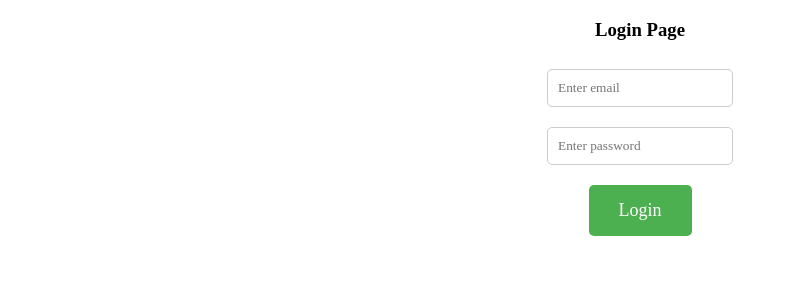
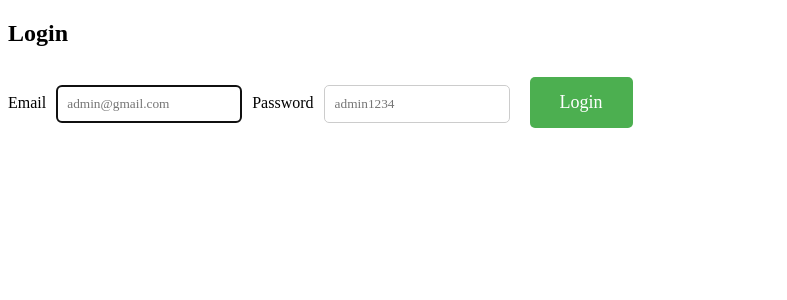
Before and after one commit to BNAnjana/fleet-management-react-app, a React (Vite) app in the folder mini-fleet-app/: page / in a window 1280 px wide. Shown: the top 300 px of the page, without its empty margins (0-787 px from the left). Built offline with nearby package versions, Linux system fonts and the light colour scheme.

Commit message:
ninth commit

```diff
--- a/mini-fleet-app/src/Login.jsx
+++ b/mini-fleet-app/src/Login.jsx
@@ -1,28 +1,65 @@
-import React, { useState } from 'react'
+import React, { useEffect, useRef, useState } from 'react';
 import { useNavigate } from 'react-router-dom';
+import { useAuth } from './AuthContext';
 
-const Login = () => {
-  const [email, setEmail] = useState("");
-  const [password, setPassword] =useState("");
+export default function Login() {
+  const [email, setEmail] = useState('');
+  const [password, setPassword] = useState('');
+  const emailRef = useRef(null);
   const navigate = useNavigate();
+  const { isAuthenticated, login } = useAuth();
 
-  const handleLogin = () =>{
-    if(email === "admin@gmail.com" && password === "admin1234"){
-      localStorage.setItem("isLoggedIn","true");
-      navigate("/admin")
+  useEffect(() => {
+    // Focus email input on mount
+    emailRef.current?.focus();
+  }, []);
+
+  useEffect(() => {
+    // If already authenticated, go to admin
+    if (isAuthenticated) navigate('/admin', { replace: true });
+  }, [isAuthenticated, navigate]);
+
+  const handleSubmit = (e) => {
+    e.preventDefault();
+    const validEmail = 'admin@gmail.com';
+    const validPassword = 'admin1234';
+
+    if (email.trim() === validEmail && password === validPassword) {
+      alert('Login success');
+      login();
+      navigate('/admin', { replace: true });
+    } else {
+      alert('Wrong email or password');
     }
-    else{
-      alert("Wrong email or password");
-    }
-  }
+  };
+
   return (
-    <div style={{width: "50%", textAlign: "center", margin: "auto"}}>
-        <h3>Login Page</h3>
-        <input type="email" placeholder='Enter email' value={email} onChange={(e) => setEmail(e.target.value)}/><br/>
-        <input type='password' placeholder='Enter password' value={password} onChange={(e) => setPassword(e.target.value)} /><br/>
-        <button onClick={handleLogin}>Login</button>
+    <div className="login-container">
+      <form className="login-form" onSubmit={handleSubmit}>
+        <h2>Login</h2>
+        <label>
+          Email
+          <input
+            ref={emailRef}
+            type="email"
+            value={email}
+            onChange={(e) => setEmail(e.target.value)}
+            placeholder="admin@gmail.com"
+            required
+          />
+        </label>
+        <label>
+          Password
+          <input
+            type="password"
+            value={password}
+            onChange={(e) => setPassword(e.target.value)}
+            placeholder="admin1234"
+            required
+          />
+        </label>
+        <button type="submit">Login</button>
+      </form>
     </div>
-  )
+  );
 }
-
-export default Login;
```
